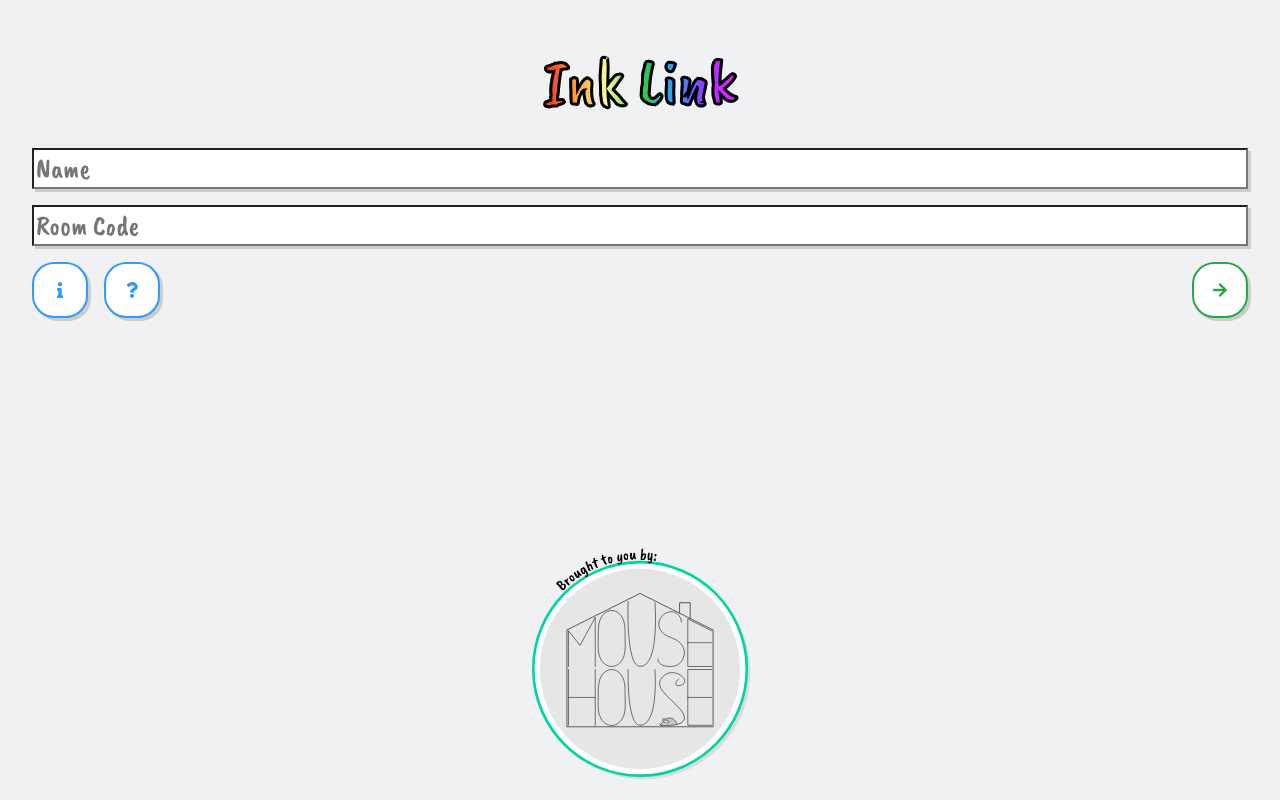
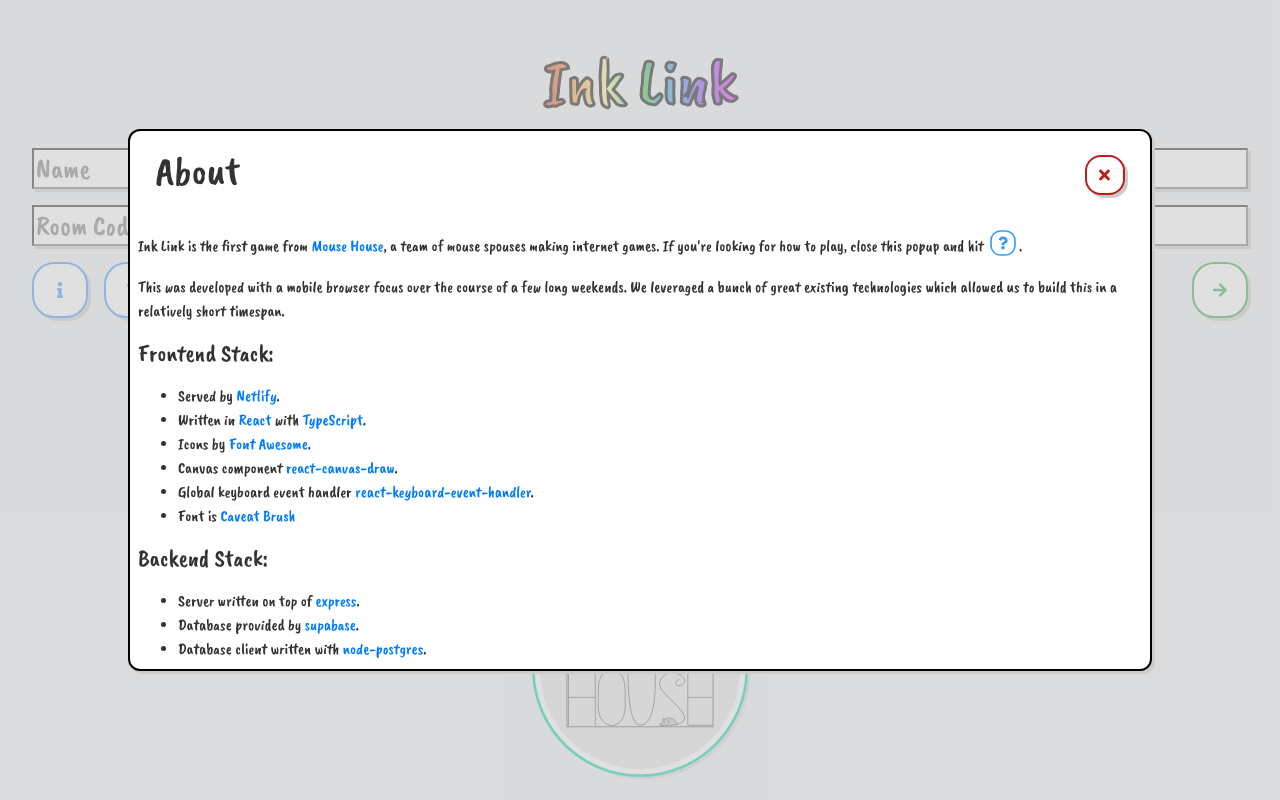
Before and after one commit to Mouse-House-Productions/ink-link-frontend, a React (Create React App) app: page / in a window 1280 px wide. Both pictures are taken after a click on the element 60 px from the left and 290 px from the top of the page. Built offline with nearby package versions, Linux system fonts and the light colour scheme; no server answers.

Commit message:
Add Info poupup

```diff
--- a/src/Entry.tsx
+++ b/src/Entry.tsx
@@ -82,6 +82,32 @@
     public render() {
         return (
             <div className={"Entry"}>
+                <InfoPopup active={this.state.infoPopup} close={() => this.closeInfoPopup()}>
+                    <div className={"row wide"}>
+                        <h1>About</h1>
+                        <div className={"spacer"}/>
+                        <div className={"iconControl danger lg"} onClick={() => this.closeInfoPopup()}>
+                            <FontAwesomeIcon icon={faTimes}/>
+                        </div>
+                    </div>
+                    <span>Ink Link is the first game from <a href={"https://twitter.com/MouseHouseDev"}>Mouse House</a>, a team of mouse spouses making internet games. If you're looking for how to play, close this popup and hit <div className={"iconControl info inline"}><FontAwesomeIcon icon={faQuestion}/></div>.</span>
+                    <span>This was developed with a mobile browser focus over the course of a few long weekends. We leveraged a bunch of great existing technologies which allowed us to build this in a relatively short timespan.</span>
+                    <h4>Frontend Stack:</h4>
+                    <ul>
+                        <li>Served by <a href={"https://www.netlify.com/"}>Netlify</a>.</li>
+                        <li>Written in <a href={"https://reactjs.org/"}>React</a> with <a href={"https://www.typescriptlang.org/"}>TypeScript</a>.</li>
+                        <li>Icons by <a href={"https://fontawesome.com/"}>Font Awesome</a>.</li>
+                        <li>Canvas component <a href={"https://github.com/embiem/react-canvas-draw"}>react-canvas-draw</a>.</li>
+                        <li>Global keyboard event handler <a href={"https://github.com/linsight/react-keyboard-event-handler"}>react-keyboard-event-handler</a>.</li>
+                        <li>Font is <a href={"https://fonts.google.com/specimen/Caveat+Brush"}>Caveat Brush</a></li>
+                    </ul>
+                    <h4>Backend Stack:</h4>
+                    <ul>
+                        <li>Server written on top of <a href={"https://github.com/expressjs/express"}>express</a>.</li>
+                        <li>Database provided by <a href={"https://supabase.io/"}>supabase</a>.</li>
+                        <li>Database client written with <a href={"https://node-postgres.com/"}>node-postgres</a>.</li>
+                    </ul>
+                </InfoPopup>
                 <InfoPopup active={this.state.howToPopup} close={() => this.closeHowToPopup()}>
                     <div className={"row wide"}>
                         <h1>How to play</h1>
--- a/src/Popup.scss
+++ b/src/Popup.scss
@@ -53,9 +53,9 @@
 
 .dialog.info {
   align-items: flex-start;
-  max-width: 500px;
+  width: 500px;
   @media (max-device-width: 1000px) {
-    max-width: 90vw;
+    width: 90vw;
   }
 
   > *:not(.wide) {
```
